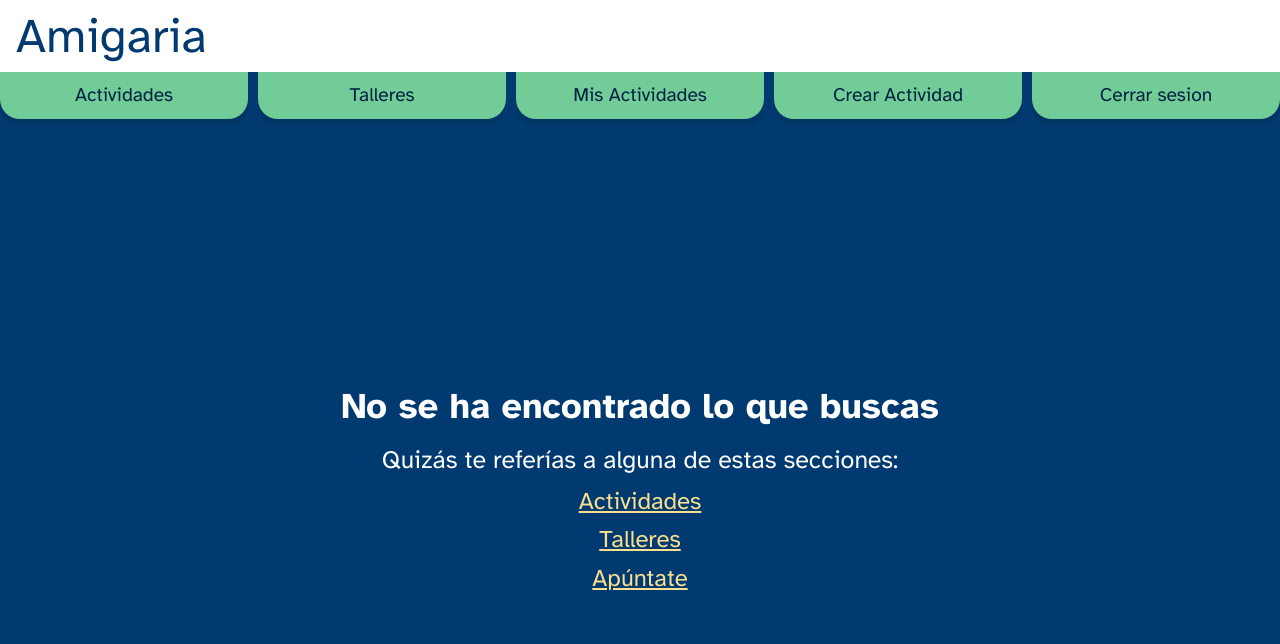
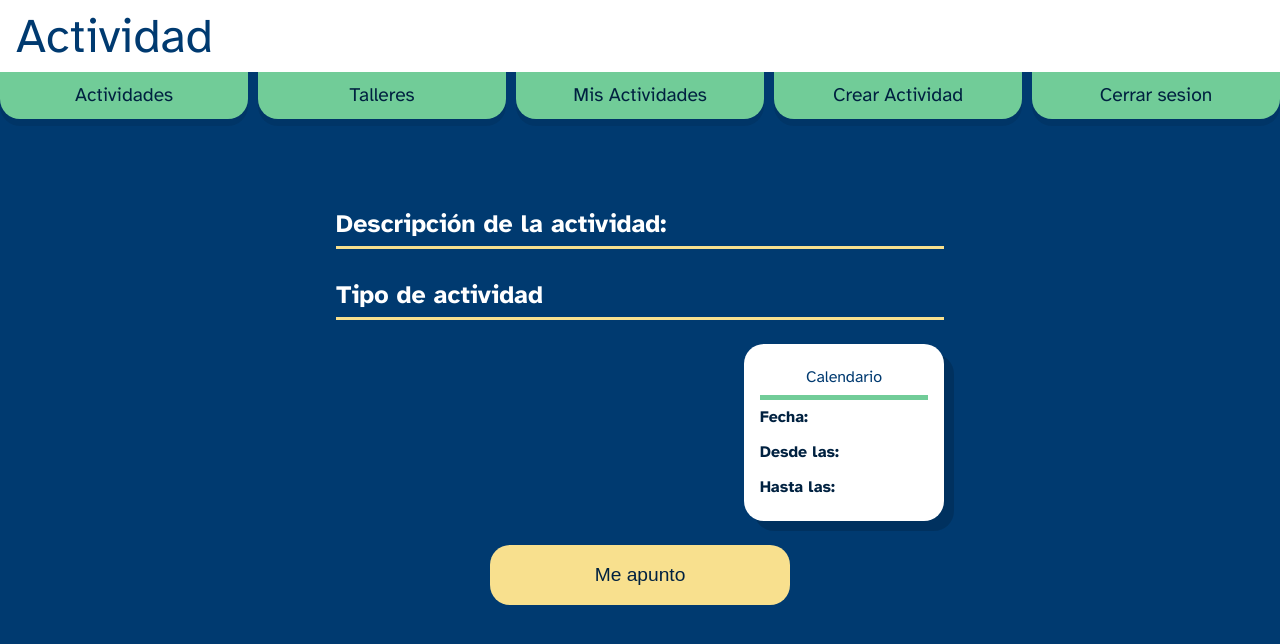
Before and after one commit to AmigariaWeb/web-app, a Vue app: page /activityDetail/1 in a window 1280 px wide. Shown: the top 644 px of the page. Built offline with nearby package versions, Linux system fonts and the light colour scheme.

Commit message:
Added activity details view

```diff
--- a/src/components/ActivityItem.vue
+++ b/src/components/ActivityItem.vue
@@ -1,11 +1,19 @@
 <script setup>
+import { useActivitiesStore } from '../stores/useActivitiesStore';
 
-const props = defineProps(['activity'])
+const activitiesStore = useActivitiesStore();
+const { addLastActivityDetail } = activitiesStore;
+
+
+defineProps({
+  activity: Object
+})
+
 </script>
 
 <template>
   <div class="postit">
-      <h4>{{ activity.title }}</h4>
+    <h3>{{ activity.title }}</h3>
     <p class="postItContent">{{ activity.description }}</p>
     <div class="postItData">
       <p><strong>Tipo: </strong>{{ activity.type }}</p>
@@ -13,7 +21,8 @@ const props = defineProps(['activity'])
       <p><strong>Desde: </strong>{{ activity.from }}</p>
       <p><strong>Hasta: </strong>{{ activity.to }}</p>
     </div>
-      <button>Ayudar</button>
+    <RouterLink :to="'/activityDetail/' + activity.id" @click="addLastActivityDetail(activity)" class="card">Saber más
+    </RouterLink>
   </div>
 </template>
 
@@ -35,6 +44,10 @@ const props = defineProps(['activity'])
   width: min(100%, 300px);
   transition: transform 0.5s ease;
 
+h3{
+  font-size: 1.5rem;
+  text-align: center;
+}
   &::before {
     background-color: white;
     bottom: -2px;
@@ -98,17 +111,22 @@ const props = defineProps(['activity'])
     width: 100%;
   }
 
-  & button {
-    font-size: 2rem;
-    width: 150px;
+  & a {
+    font-size: 1.5rem;
+    width: min(100%, 150px);
     border-radius: 50px;
     border: 1px solid transparent;
     padding: 0.5rem;
     background-color: var(--clr-emphasis-light);
     color: var(--clr-green-dark);
+    transition: background-color 0.5s ease, color 0.5s ease;
+    text-align: center;
+    text-decoration: none;
 
     &:hover {
       cursor: pointer;
+      background-color: var(--clr-green-light);
+      color: var(--clr-emphasis-light);
     }
   }
 }
--- a/src/components/AppActivity/CreateActivityForm.vue
+++ b/src/components/AppActivity/CreateActivityForm.vue
@@ -8,6 +8,7 @@ const newActivity = ref({});
 
 const sendForm = (e) => {
 	e.preventDefault();
+	newActivity.value.id = Date.now();
 	addNewActivity(newActivity.value);
 	router.push("/")
 };
--- a/src/components/SearchBar.vue
+++ b/src/components/SearchBar.vue
@@ -4,11 +4,6 @@ import { useActivitiesStore } from '../stores/useActivitiesStore';
 
 const {searchQuery} = storeToRefs(useActivitiesStore());
 const {findSearchQuery} = useActivitiesStore();
-
-function er(){
-  console.log(searchQuery);
-
-}
 
 </script>
 <template>
--- a/src/router/index.js
+++ b/src/router/index.js
@@ -1,7 +1,8 @@
 import { createRouter, createWebHistory } from 'vue-router'
 import ActivitiesView from '@/views/ActivitiesView.vue';
-import AppLogin from'@/components/AppLogin.vue'
-import AppRegister from'@/components/AppRegister.vue'
+import AppLogin from '@/components/AppLogin.vue';
+import AppRegister from '@/components/AppRegister.vue';
+import ActivityDetailView from '@/views/ActivityDetailView.vue';
 
 const router = createRouter({
   history: createWebHistory(import.meta.env.BASE_URL),
@@ -10,6 +11,12 @@ const router = createRouter({
       path: "/",
       name:"Actividades",
       component:ActivitiesView
+    },
+    {
+      path: "/activityDetail/:id",
+      name:"Actividad",
+      component: ActivityDetailView,
+      props:true
     },
     {
       path: "/workshops",
--- a/src/stores/useActivitiesStore.js
+++ b/src/stores/useActivitiesStore.js
@@ -1,11 +1,12 @@
 import { defineStore } from 'pinia'
-import {getAllActivities} from '@/services/firebase/crud';
+import { getAllActivities } from '@/services/firebase/crud';
 
 
 export const useActivitiesStore = defineStore({
   id: "activities",
   state: () => ({
     activities: [],
+    selectedActivity:{},
     queryActivities: [],
     searchQuery: "",
     loading: false,
@@ -36,15 +37,17 @@ export const useActivitiesStore = defineStore({
     },
     findSearchQuery() {
       this.queryActivities = this.activities.filter(activity => {
-
-        if (activity.title.toLowerCase().includes(this.searchQuery.toLowerCase())){
+        if (activity.title.toLowerCase().includes(this.searchQuery.toLowerCase())) {
           return true
         }
-        if (activity.type.toLowerCase().includes(this.searchQuery.toLowerCase())){
+        if (activity.type.toLowerCase().includes(this.searchQuery.toLowerCase())) {
           return true
         }
         return false
       })
+    },
+    addLastActivityDetail(lastActivity) {
+      this.selectedActivity = lastActivity;
     }
   },
 });
--- /dev/null
+++ b/src/views/ActivityDetailView.vue
@@ -0,0 +1,103 @@
+
+<script setup>
+import { storeToRefs } from 'pinia';
+import { useActivitiesStore } from '../stores/useActivitiesStore';
+
+const { selectedActivity } = storeToRefs(useActivitiesStore());
+
+</script>
+<template>
+  <div class="details">
+
+    <h3>{{ selectedActivity.title }}</h3>
+    <div class="description">
+      <h4>Descripción de la actividad:</h4>
+      <p>{{ selectedActivity.description }}</p>
+    </div>
+    <div class="type">
+      <h4>Tipo de actividad</h4>
+      <p>{{ selectedActivity.type }}</p>
+    </div>
+    <div class="calendar">
+      <p class="title-calendar">Calendario</p>
+      <p>
+        <strong>Fecha: </strong>
+        <span>{{ selectedActivity.date }}</span>
+      </p>
+      <p>
+        <strong>Desde las:</strong> <span>{{ selectedActivity.from }}</span>
+      </p>
+      <p>
+        <strong>Hasta las:</strong> <span>{{ selectedActivity.to }}</span>
+      </p>
+    </div>
+    <button>Me apunto</button>
+  </div>
+
+</template>
+
+<style lang="scss" scoped>
+.details {
+  margin: 0 auto;
+  display: flex;
+  flex-direction: column;
+  padding: 1rem;
+  color: var(--clr-emphasis-light);
+  width: min(100%, 640px);
+  gap: 1.5rem;
+
+  // :(
+  h3 {
+    text-align: center;
+  }
+
+  h4 {
+    font-weight: 700;
+  }
+
+  .description,
+  .type {
+    p {
+      border-top: 3px solid var(--clr-yellow-light);
+      padding-inline: 1.5rem;
+      color: var(--clr-emphasis-light);
+    }
+  }
+
+  .calendar {
+    background-color: var(--clr-emphasis-light);
+    width: min(100%, 200px);
+    border-radius: 20px;
+    color: var(--clr-dark-blue);
+    padding: 1rem;
+    align-self: flex-end;
+    box-shadow: var(--shadow);
+
+    .title-calendar {
+      text-align: center;
+      border-bottom: 5px solid var(--clr-green-light);
+    }
+
+    strong {
+      color: var(--clr-dark-blue-shadow);
+    }
+  }
+
+  button{
+    background-color: var(--clr-green-light);
+    padding: 1rem;
+    width: min(100%, 300px);
+    align-self: center;
+    background-color: var(--clr-yellow-light);
+    border: 3px solid transparent;
+    border-radius: 20px;
+    font-size: 1.2rem;
+    color: var(--clr-dark-blue-shadow);
+    transition: background-color 0.5s ease;
+
+    &:hover{
+      background-color: var(--clr-yellow-shadow);
+    }
+  }
+}
+</style>
--- a/src/views/WorkshopShowView.vue
+++ b/src/views/WorkshopShowView.vue
@@ -28,7 +28,6 @@
 
 <style lang="scss" scoped>
     main{
-        background-color: var(--clr-yellow-light);
         min-height: 100vh;
         padding-top: 40px;
         padding-bottom: 40px;
--- a/src/views/WorkshopsListView.vue
+++ b/src/views/WorkshopsListView.vue
@@ -14,7 +14,6 @@
 
 <style lang="scss" scoped>
   main{
-      background-color: var(--clr-yellow-light);
       padding-top: 40px;
       padding-bottom: 40px;
       display: flex;
```
Lines whose indentation alone changed are shown as unchanged.
